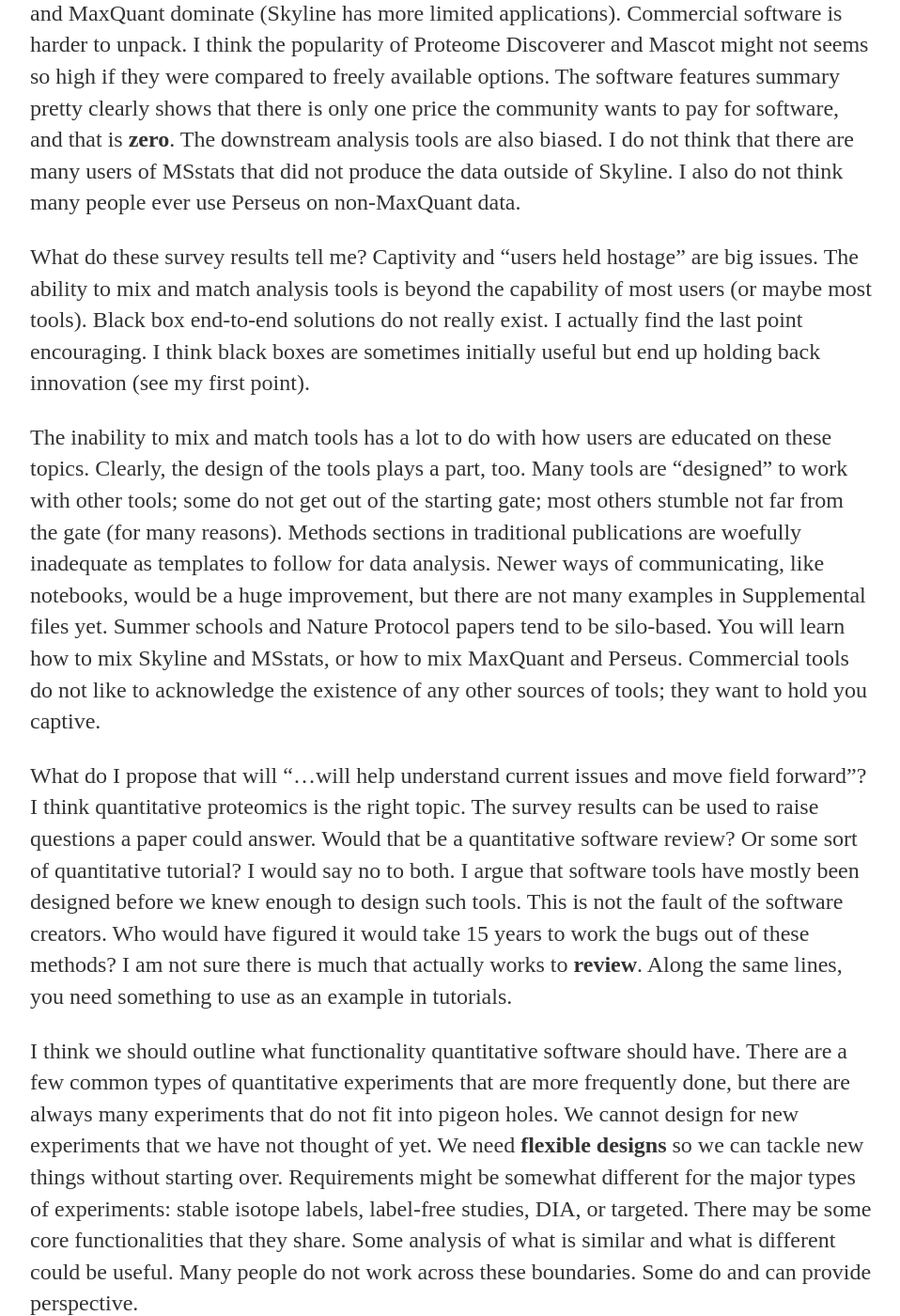
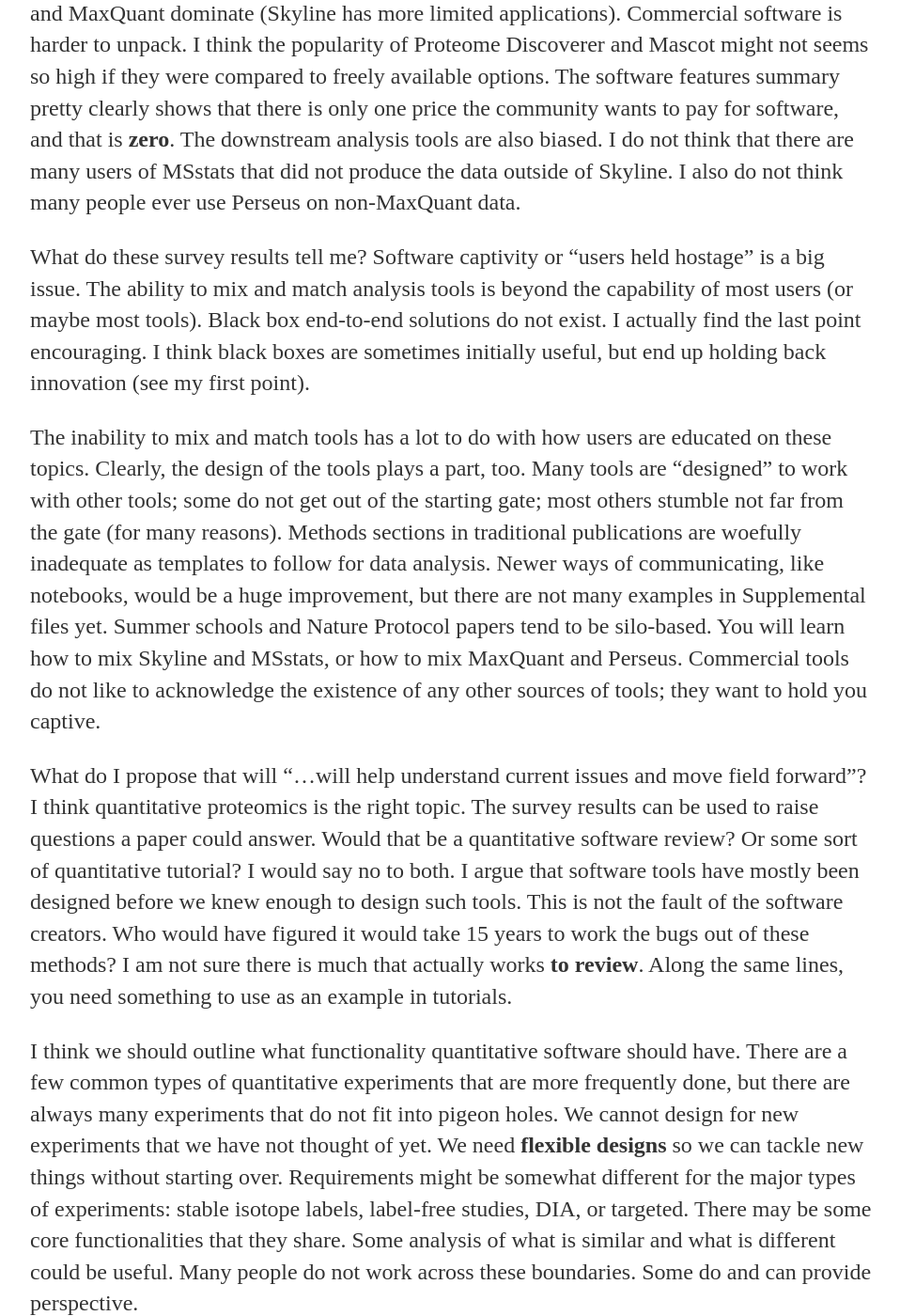
Before and after one commit to pwilmart/pwilmart.github.io, a Jekyll site: the page built from _posts/2019-03-12-Quantitative-survey.md, in a window 1280 px wide and 1400 px high, scrolled down 2340 px. Shown: the whole window at 94% size, without its empty margins (160-1118 px from the left). Built offline with Jekyll 4.4.1, drawn with Linux system fonts in a browser that asks for light colours; our own code applies the rules of GitHub Pages for plain Markdown files; some of the changed text lies outside the part shown.

Commit message:
new blog post

```diff
--- a/_posts/2019-03-12-Quantitative-survey.md
+++ b/_posts/2019-03-12-Quantitative-survey.md
@@ -14,11 +14,11 @@
 
 The survey had many interesting questions and responses. In the [analysis notebook](https://ypriverol.github.io/CompProt2019-paper/), Skyline and MaxQuant dominate (Skyline has more limited applications). Commercial software is harder to unpack. I think the popularity of Proteome Discoverer and Mascot might not seems so high if they were compared to freely available options. The software features summary pretty clearly shows that there is only one price the community wants to pay for software, and that is **zero**. The downstream analysis tools are also biased. I do not think that there are many users of MSstats that did not produce the data outside of Skyline. I also do not think many people ever use Perseus on non-MaxQuant data.
 
-What do these survey results tell me? Captivity and “users held hostage” are big issues. The ability to mix and match analysis tools is beyond the capability of most users (or maybe most tools). Black box end-to-end solutions do not really exist. I actually find the last point encouraging. I think black boxes are sometimes initially useful but end up holding back innovation (see my first point).
+What do these survey results tell me? Software captivity or “users held hostage” is a big issue. The ability to mix and match analysis tools is beyond the capability of most users (or maybe most tools). Black box end-to-end solutions do not exist. I actually find the last point encouraging. I think black boxes are sometimes initially useful, but end up holding back innovation (see my first point).
 
 The inability to mix and match tools has a lot to do with how users are educated on these topics. Clearly, the design of the tools plays a part, too. Many tools are “designed” to work with other tools; some do not get out of the starting gate; most others stumble not far from the gate (for many reasons). Methods sections in traditional publications are woefully inadequate as templates to follow for data analysis. Newer ways of communicating, like notebooks, would be a huge improvement, but there are not many examples in Supplemental files yet. Summer schools and Nature Protocol papers tend to be silo-based. You will learn how to mix Skyline and MSstats, or how to mix MaxQuant and Perseus. Commercial tools do not like to acknowledge the existence of any other sources of tools; they want to hold you captive.
 
-What do I propose that will “…will help understand current issues and move field forward”? I think quantitative proteomics is the right topic. The survey results can be used to raise questions a paper could answer. Would that be a quantitative software review? Or some sort of quantitative tutorial? I would say no to both. I argue that software tools have mostly been designed before we knew enough to design such tools. This is not the fault of the software creators. Who would have figured it would take 15 years to work the bugs out of these methods? I am not sure there is much that actually works to **review**. Along the same lines, you need something to use as an example in tutorials.
+What do I propose that will “…will help understand current issues and move field forward”? I think quantitative proteomics is the right topic. The survey results can be used to raise questions a paper could answer. Would that be a quantitative software review? Or some sort of quantitative tutorial? I would say no to both. I argue that software tools have mostly been designed before we knew enough to design such tools. This is not the fault of the software creators. Who would have figured it would take 15 years to work the bugs out of these methods? I am not sure there is much that actually works **to review**. Along the same lines, you need something to use as an example in tutorials.
 
 I think we should outline what functionality quantitative software should have. There are a few common types of quantitative experiments that are more frequently done, but there are always many experiments that do not fit into pigeon holes. We cannot design for new experiments that we have not thought of yet. We need **flexible designs** so we can tackle new things without starting over. Requirements might be somewhat different for the major types of experiments: stable isotope labels, label-free studies, DIA, or targeted. There may be some core functionalities that they share. Some analysis of what is similar and what is different could be useful. Many people do not work across these boundaries. Some do and can provide perspective.
 
```
Also changed, not shown: other parts of _posts/2019-03-12-Quantitative-survey.md (+1 -1 lines).
